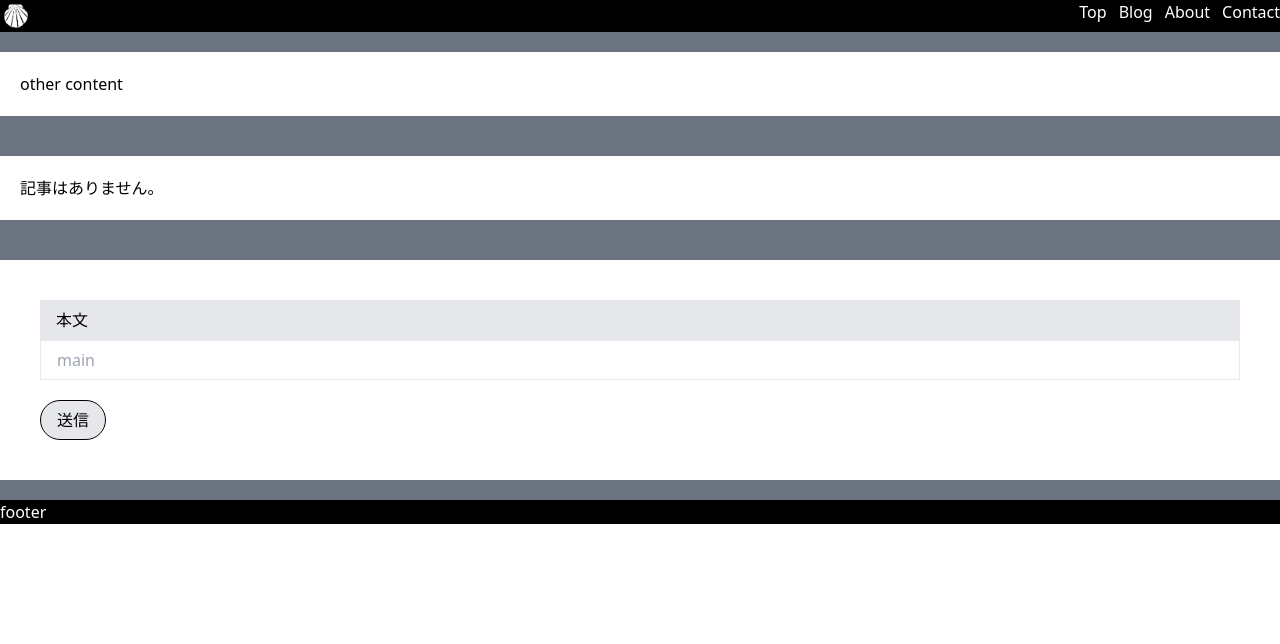
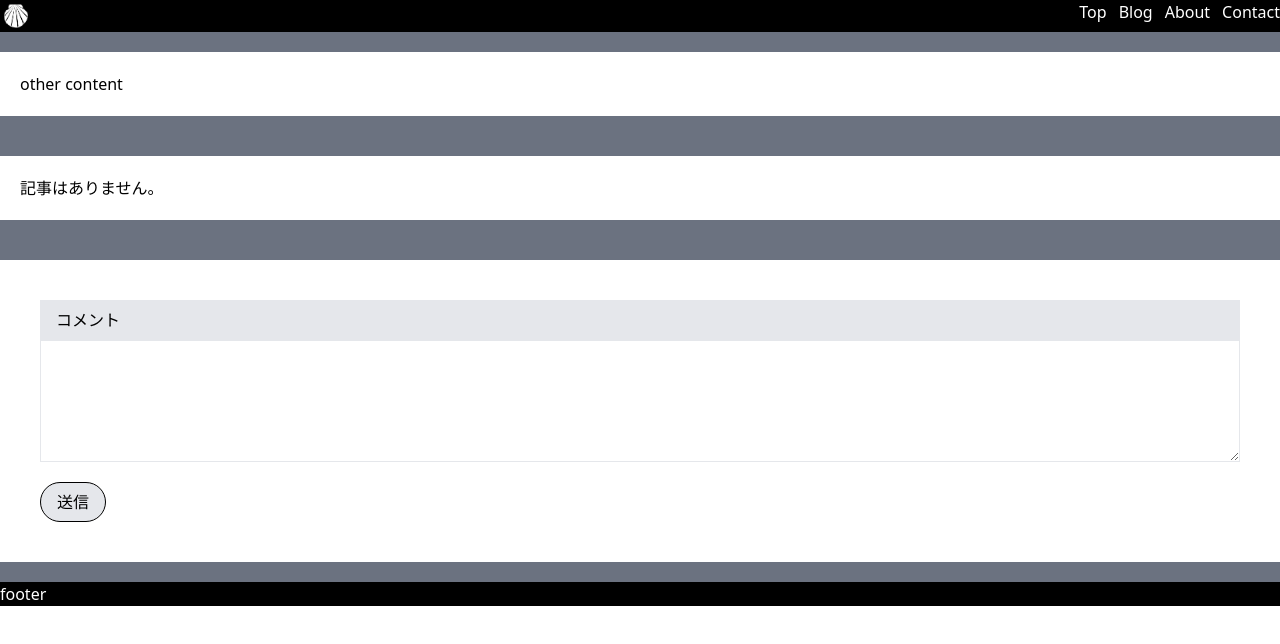
Before and after one commit to nickin1023/nicastyleFE, a Next.js app: page /blogs/1 in a window 1280 px wide. Shown: the top 644 px of the page. Built offline with nearby package versions, Linux system fonts and the light colour scheme; no server answers.

Commit message:
add textAreaForm to blog detail and contact

```diff
--- a/src/features/blogs/component/blogDetail.tsx
+++ b/src/features/blogs/component/blogDetail.tsx
@@ -9,9 +9,9 @@ import {
   SendMailResponse,
 } from "@/server/types/entity/sendMail";
 import { Button } from "@/src/components/atoms/button/Button";
-import { InputForm } from "@/src/components/molecules/inputForm/InputForm";
+import { TextAreaForm } from "@/src/components/molecules/textAreaForm/TextAreaForm";
 import { useRouter } from "next/router";
-import { useEffect, useState } from "react";
+import { KeyboardEventHandler, useEffect, useState } from "react";
 import { SubmitHandler, useForm } from "react-hook-form";
 import { sendMail } from "../../contact/api/sendMail";
 import { getBlogs } from "../api/getBlogs";
@@ -44,7 +44,7 @@ export const BlogDetail = () => {
     getData(String(pageId));
   }, [router.isReady, router.query]);
 
-  const onClickSend: SubmitHandler<MailMessage> = async (mailMessage) => {
+  const onSubmit: SubmitHandler<MailMessage> = async (mailMessage) => {
     const mailRequest: SendMailRequest = {
       type: "Comment",
       message: {
@@ -67,6 +67,13 @@ export const BlogDetail = () => {
     setTimeout(() => {
       setIsSnackbarVisible(false);
     }, 3000);
+  };
+
+  const handleFormSubmit: KeyboardEventHandler = (e) => {
+    if (e.target instanceof HTMLTextAreaElement) return;
+    if (e.key === "Enter") {
+      e.preventDefault();
+    }
   };
 
   return (
@@ -92,21 +99,26 @@ export const BlogDetail = () => {
             <p>{snackbarMessage}</p>
           </div>
         )}
-        <form onSubmit={handleSubmit(onClickSend)}>
-          <InputForm
+        <form onKeyDown={handleFormSubmit}>
+          <TextAreaForm
             variant={"primary"}
-            formName="main"
+            formName="comment"
             type="text"
-            placeholder="main"
-            labelName="本文"
+            labelName="コメント"
+            rows={5}
             {...register("main", {
-              required: "本文を入力してください",
+              required: "コメントを入力してください",
             })}
           />
           {errors.main?.message && (
             <p className="error-message">{errors.main?.message}</p>
           )}
-          <Button variant={"primary"} className="m-5" type="submit">
+          <Button
+            variant={"primary"}
+            className="m-5"
+            type="submit"
+            onClick={handleSubmit(onSubmit)}
+          >
             送信
           </Button>
         </form>
--- a/src/features/contact/component/contactForm.tsx
+++ b/src/features/contact/component/contactForm.tsx
@@ -5,7 +5,8 @@ import {
 } from "@/server/types/entity/sendMail";
 import { Button } from "@/src/components/atoms/button/Button";
 import { InputForm } from "@/src/components/molecules/inputForm/InputForm";
-import { useState } from "react";
+import { TextAreaForm } from "@/src/components/molecules/textAreaForm/TextAreaForm";
+import { KeyboardEventHandler, useState } from "react";
 import { SubmitHandler, useForm } from "react-hook-form";
 import { sendMail } from "../api/sendMail";
 
@@ -20,7 +21,7 @@ export const ContactForm = () => {
     reset,
   } = useForm<MailMessage>();
 
-  const onClickSend: SubmitHandler<MailMessage> = async (mailMessage) => {
+  const onSubmit: SubmitHandler<MailMessage> = async (mailMessage) => {
     const mailRequest: SendMailRequest = {
       type: "Contact",
       message: {
@@ -44,6 +45,13 @@ export const ContactForm = () => {
     }, 3000);
   };
 
+  const handleFormSubmit: KeyboardEventHandler = (e) => {
+    if (e.target instanceof HTMLTextAreaElement) return;
+    if (e.key === "Enter") {
+      e.preventDefault();
+    }
+  };
+
   return (
     <div className="relative">
       <h1>お問い合わせ</h1>
@@ -56,7 +64,7 @@ export const ContactForm = () => {
           <p>{snackbarMessage}</p>
         </div>
       )}
-      <form onSubmit={handleSubmit(onClickSend)}>
+      <form onKeyDown={handleFormSubmit}>
         <InputForm
           variant={"primary"}
           formName="name"
@@ -88,17 +96,22 @@ export const ContactForm = () => {
           labelName="タイトル"
           {...register("subject")}
         />
-        <InputForm
+        <TextAreaForm
           variant={"primary"}
           formName="main"
           type="text"
-          placeholder="main"
           labelName="本文"
+          rows={5}
           {...register("main", {
             required: "本文を入力してください",
           })}
         />
-        <Button variant={"primary"} className="m-5" type="submit">
+        <Button
+          variant={"primary"}
+          className="m-5"
+          type="submit"
+          onClick={handleSubmit(onSubmit)}
+        >
           送信
         </Button>
       </form>
```
